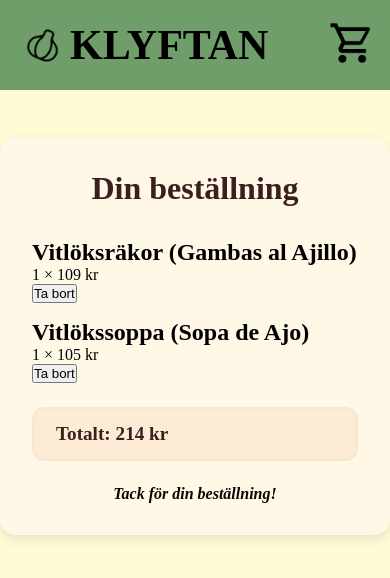
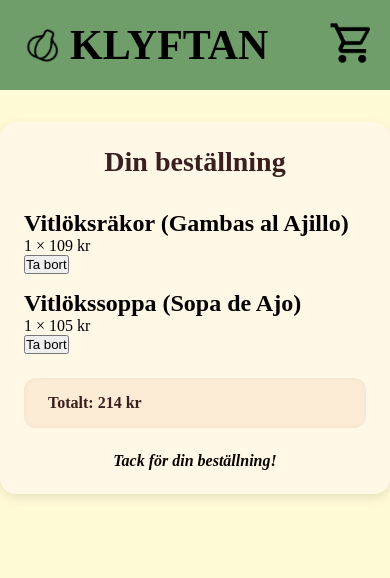
Before and after one commit to Merv1l-Fall/garlic-resturant, a React (Vite) app: page /#/cart in a window 390 px wide. Shown: the top 578 px of the page. Built offline with nearby package versions, Linux system fonts and the light colour scheme; a web font is replaced by a local one.

Commit message:
cart.css added

```diff
--- a/src/pages/Cart.css
+++ b/src/pages/Cart.css
@@ -44,20 +44,6 @@
 	margin-bottom: 1.5rem;
   }
 
-  .checkout-button {
-	display: inline-block;
-	padding: 0.75rem 1.5rem;
-	background-color: #3b1f1f;
-	color: #fff8e7;
-	text-decoration: none;
-	border-radius: 8px;
-	transition: background-color 0.3s;
-	font-weight: 500;
-  }
-
-  .checkout-button:hover {
-	background-color: #5a2f2f;
-  }
 
   .text-right {
 	text-align: right;
@@ -96,19 +82,15 @@
 	color: #666;
   }
 
-  .remove-button {
-	color: #dc2626;
-	font-size: 1rem;
-	cursor: pointer;
-	background: none;
-	border: none;
-	transition: color 0.3s ease;
-	margin-left: 1rem;
+
+  @media (max-width: 320px) {
+	.cart-item-info {
+	  font-size: 0.75rem;
+	}
+
   }
 
-  .remove-button:hover {
-	color: #a00000;
-  }
+
 
   @media (max-width: 750px) {
 	.cart-item {
@@ -116,16 +98,41 @@
 	  align-items: flex-start;
 	  gap: 0.5rem;
 	}
-	.remove-button {
-	  align-self: flex-end;
+
+  }
+
+
+
+  @media (max-width: 1100px) {
+	.cart-container {
+	  padding: 1.5rem;
+	  margin: 2rem auto;
+	}
+
+	.cart-title {
+	  font-size: 1.75rem;
+	}
+
+	.cart-total {
+	  font-size: 1rem;
+	  flex-direction: column;
+	  align-items: flex-start;
+	  gap: 0.5rem;
+	}
+
+	.cart-item {
+	  padding: 0.75rem;
+	}
+
+	.cart-item-title {
+	  font-size: 1rem;
+	}
+
+	.cart-item-info {
+	  font-size: 0.875rem;
+	}
+
+	.thank-you {
+	  font-size: 1rem;
 	}
   }
-
-  @media (max-width: 320px) {
-	.cart-item-info {
-	  font-size: 0.75rem;
-	}
-	.remove-button {
-	  font-size: 0.875rem;
-	}
-  }
```
